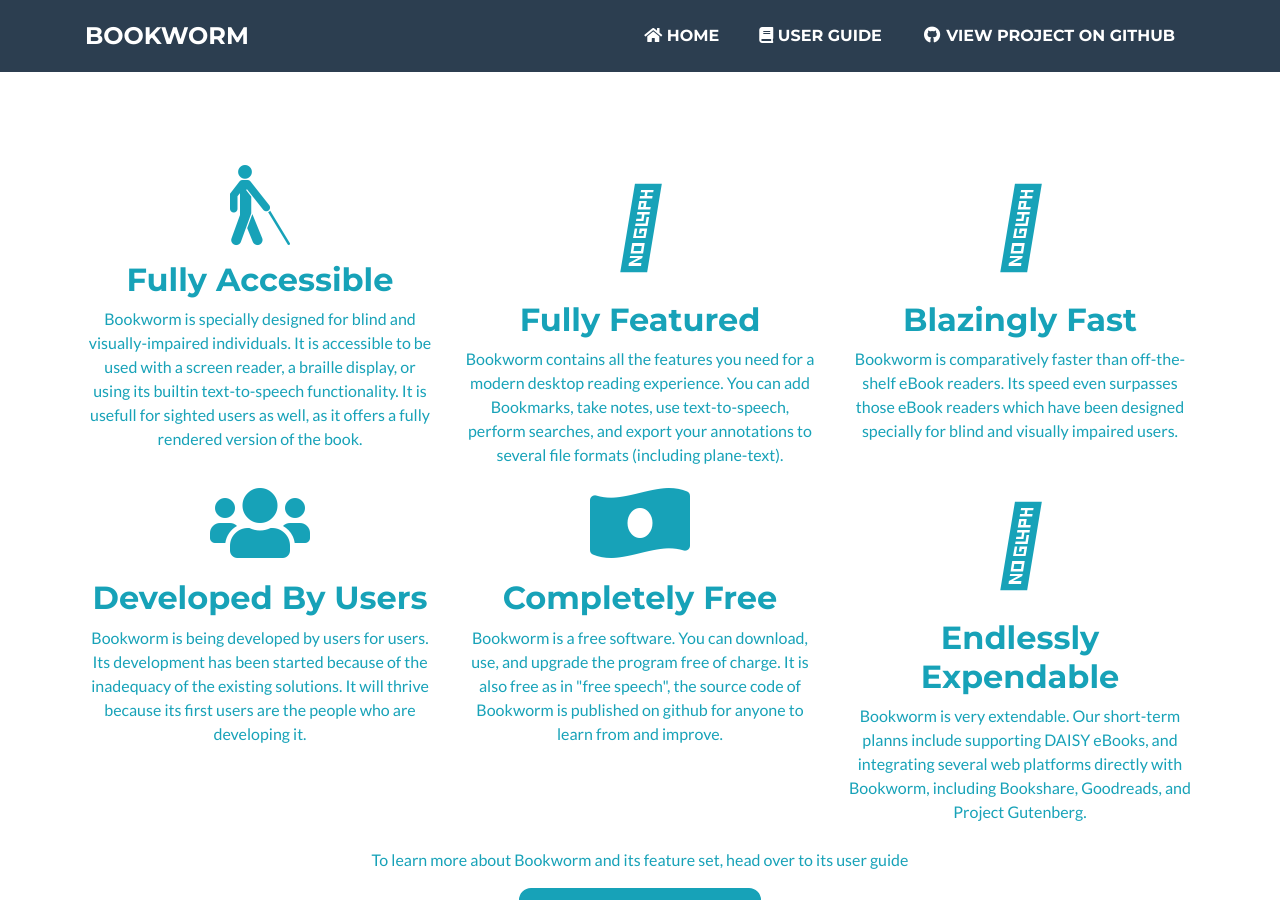
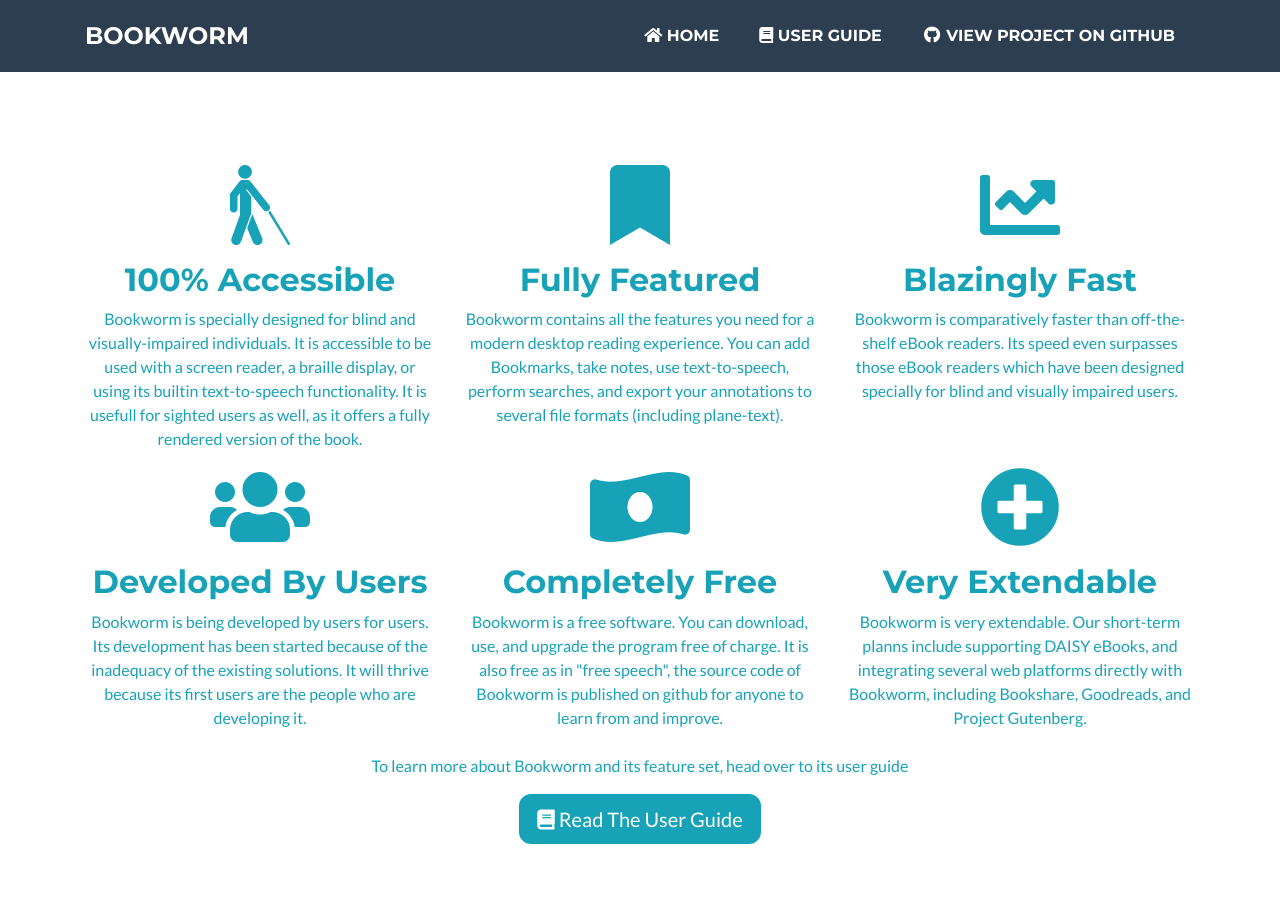
Before and after one commit to blindpandas/bookworm, a Jekyll site: the page built from docs/index.html, in a window 1280 px wide and 900 px high, scrolled down 1283 px. Built offline with Jekyll 4.4.1, drawn with Linux system fonts in a browser that asks for light colours.

Commit message:
Small fixes to the website.

```diff
--- a/docs/_includes/features.html
+++ b/docs/_includes/features.html
@@ -5,18 +5,18 @@
 
         <div class="col-md-4">
           <p><i class="fas fa-blind fa-5x"></i></p>
-          <h2>Fully Accessible</h2>
+          <h2>100% Accessible</h2>
           <p>Bookworm is specially designed for blind and visually-impaired individuals. It is accessible to be used with a screen reader, a braille display, or using its builtin text-to-speech functionality. It is usefull for sighted users as well, as it offers a fully rendered version of the book.</p>
         </div>
 
         <div class="col-md-4">
-          <p><i class="fa-bookmark fa-5x"></i></p>
+          <p><i class="fas fa-bookmark fa-5x"></i></p>
           <h2>Fully Featured</h2>
           <p>Bookworm contains all the features you need for a modern desktop reading experience. You can add Bookmarks, take notes, use text-to-speech, perform searches, and export your annotations to several file formats (including plane-text).</p>
         </div>
 
         <div class="col-md-4">
-          <p><i class="fa-chart-line fa-5x"></i></p>
+          <p><i class="fas fa-chart-line fa-5x"></i></p>
           <h2>Blazingly Fast</h2>
           <p>Bookworm is comparatively faster than off-the-shelf eBook readers. Its speed even surpasses those eBook readers which have been designed specially for blind and visually impaired users.</p>
         </div>
@@ -34,8 +34,8 @@
         </div>
 
         <div class="col-md-4">
-          <p><i class="fa-plus-circle fa-5x"></i></p>
-          <h2>Endlessly Expendable</h2>
+          <p><i class="fas fa-plus-circle fa-5x"></i></p>
+          <h2>Very Extendable</h2>
           <p>Bookworm is very extendable. Our short-term planns include supporting DAISY eBooks, and integrating several web platforms directly with Bookworm, including Bookshare, Goodreads, and Project Gutenberg.</p>
         </div>
 
```
